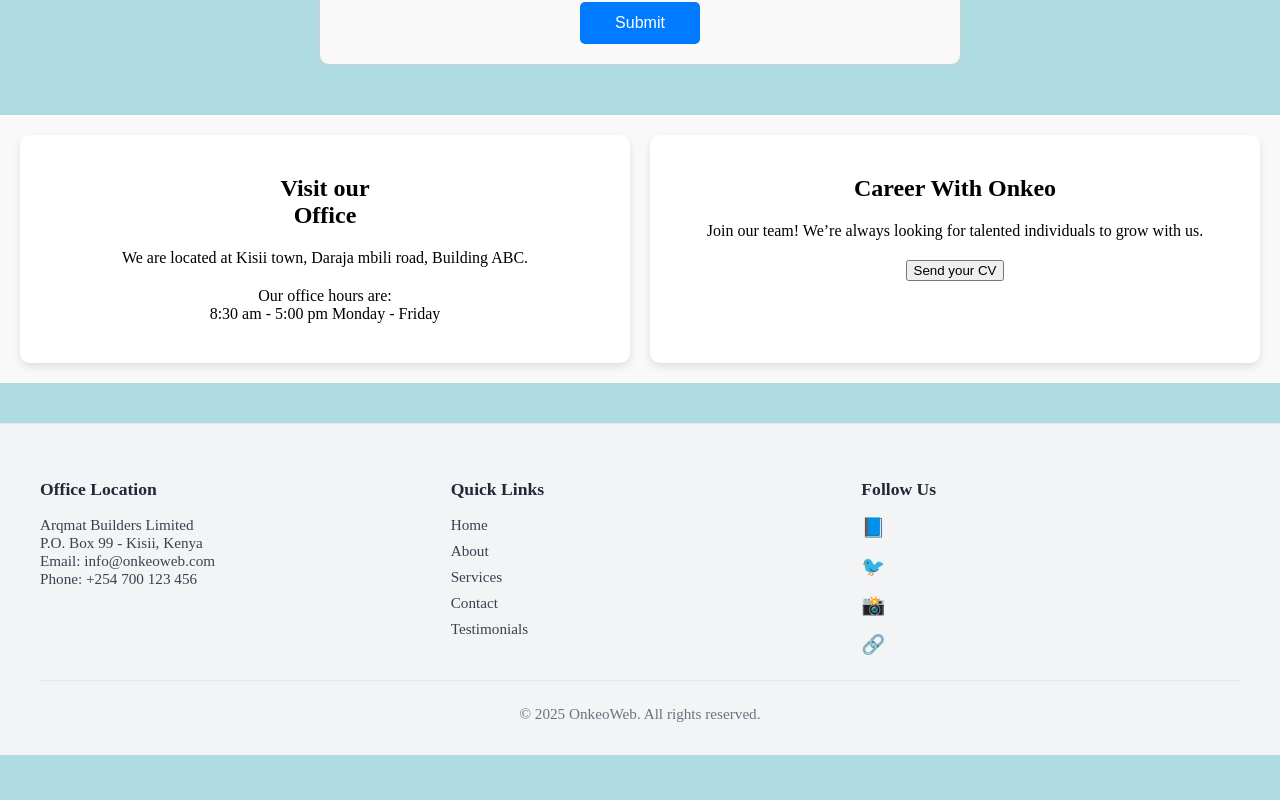
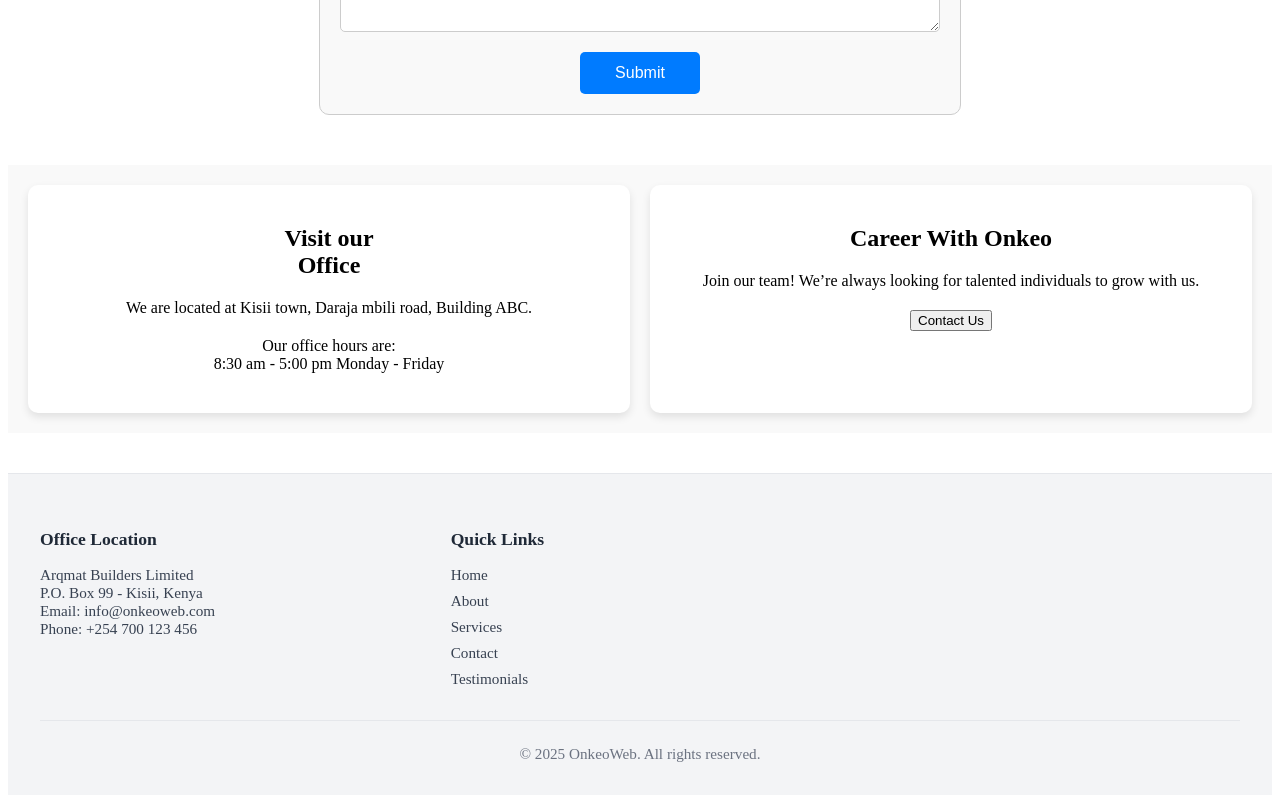
Before and after one commit to membae/onkeoWeb, a React (Vite) app in the folder onkeoWeb/: page /contact in a window 1280 px wide. Shown: the part 766-1566 px from the top of the page. Before the commit the page ends 1521 px from the top, so only its background shows below. Built offline with nearby package versions, Linux system fonts and the light colour scheme.

Commit message:
name and margin tops

```diff
--- a/onkeoWeb/index.html
+++ b/onkeoWeb/index.html
@@ -2,9 +2,9 @@
 <html lang="en">
   <head>
     <meta charset="UTF-8" />
-    <link rel="icon" type="image/svg+xml" href="/vite.svg" />
+    <link rel="icon" type="image/svg+xml" href="/arqmat logo.png" />
     <meta name="viewport" content="width=device-width, initial-scale=1.0" />
-    <title>OnkeoEric</title>
+    <title>Arqmat Builders Limited</title>
   </head>
   <body>
     <div id="root"></div>
--- a/onkeoWeb/src/components/Footer.jsx
+++ b/onkeoWeb/src/components/Footer.jsx
@@ -30,13 +30,13 @@ function Footer() {
 
         {/* Follow Us */}
         <div className="footer-column">
-          <h4>Follow Us</h4>
+          {/* <h4>Follow Us</h4>
           <div className="social-icons">
             <a href="https://facebook.com" target="_blank" rel="noreferrer">📘</a>
             <a href="https://twitter.com" target="_blank" rel="noreferrer">🐦</a>
             <a href="https://instagram.com" target="_blank" rel="noreferrer">📸</a>
             <a href="https://linkedin.com" target="_blank" rel="noreferrer">🔗</a>
-          </div>
+          </div> */}
         </div>
       </div>
 
--- a/onkeoWeb/src/index.css
+++ b/onkeoWeb/src/index.css
@@ -6,7 +6,7 @@
   margin: 3rem auto;
   padding: 2rem;
   gap: 2rem;                 /* space between text and image */
-  background-color: rgb(174, 220, 226)
+  /* background-color: rgb(174, 220, 226) */
 }
 
 .main div {
@@ -67,9 +67,9 @@
   }
 }
 /* index.css */
-html, body {
+/* html, body {
   margin: 0;
   padding: 0;
   height: 100%;
   background-color:  rgb(174, 220, 226)
-}
+} */
--- a/onkeoWeb/src/pages/Architecture.jsx
+++ b/onkeoWeb/src/pages/Architecture.jsx
@@ -15,6 +15,7 @@ function Architecture() {
             text-align: center;
             padding: 40px;
             font-family: Arial, sans-serif;
+            margin-top:80px;
           }
 
           .architecture-container h2 {
--- a/onkeoWeb/src/pages/Build.jsx
+++ b/onkeoWeb/src/pages/Build.jsx
@@ -15,6 +15,7 @@ function Build() {
             text-align: center;
             padding: 40px;
             font-family: Arial, sans-serif;
+            margin-top:80px;
           }
 
           .build-container h2 {
--- a/onkeoWeb/src/pages/Contact.jsx
+++ b/onkeoWeb/src/pages/Contact.jsx
@@ -40,6 +40,7 @@ function Contact() {
     border-radius: 10px;
     background: #f9f9f9;
     font-family: Arial, sans-serif;
+    margin-top:100px;
   }
   .contact-container h4 {
     text-align: center;
@@ -176,7 +177,7 @@ function Contact() {
         <div className="career">
             <h2>Career With Onkeo</h2>
             <p>Join our team! We’re always looking for talented individuals to grow with us.</p>
-            <button>Send your CV</button>
+            <button>Contact Us</button>
         </div>
         </section>
         <Footer/>
--- a/onkeoWeb/src/pages/Testimonials.jsx
+++ b/onkeoWeb/src/pages/Testimonials.jsx
@@ -98,7 +98,7 @@ function Testimonials() {
           service we strive to deliver. Feedback is vital in ensuring we continue
           to improve our service wherever possible.
         </p>
-        <button>LEAVE A REVIEW</button>
+        {/* <button>LEAVE A REVIEW</button> */}
       </section>
       <section>
         <div className="testimonials-grid">
```
